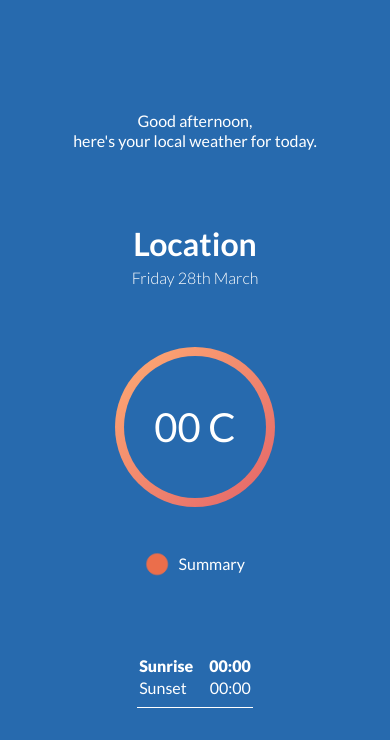
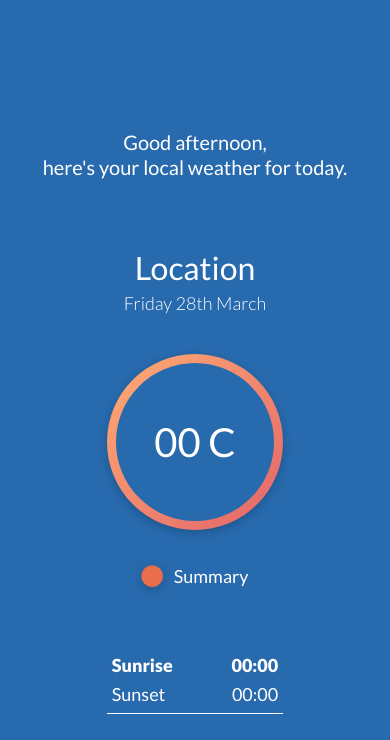
Before and after one commit to Lewisdev94/weather-app, a website: page dist/index.html in a window 390 px wide. Drawn offline with Linux system fonts and the light colour scheme.

Commit message:
Added first media query

```diff
--- a/dist/index.html
+++ b/dist/index.html
@@ -25,11 +25,12 @@
         <h2 class="location-timezone">Location</h2>
         <p class="date-display">Friday 28th March</p>
       </div>
-
+      <div class="bottom-flex">
         <div class="temperature-section">
           <p><span class="deg-num">00</span></p>
           <p>&nbsp;<span class="deg-letter">C</span></p>
         </div>
+        <div class="icon-sunrise-flex">
           <div class="description-section">
             <img id="weather-icon" src="images/default_icon.png" alt="image" />
             <div class="temperature-description">summary</div>
@@ -37,16 +38,15 @@
 
           <div class="sunrise-set-section">
             <div class="label">
-          <span class="sun-bold">Sunrise</span>
+              <span class="sun-bold sunrise">Sunrise</span>
               <span>Sunset</span>
             </div>
             <div class="times">
-          <span class="sunrise-time sun-bold ">00:00</span>
+              <span class="sunrise-time sunrise sun-bold">00:00</span>
               <span class="sunset-time ">00:00</span>
             </div>
-        <!-- <div class="times"></div>
-        <p class="sun"><span class="sunrise-time sun-time">00:00</span></p>
-        <p class="sun"><span class="sunset-time sun-time">00:00</span></p> -->
+          </div>
+        </div>
       </div>
     </div>
     <script src="index.js"></script>
--- a/dist/index.js
+++ b/dist/index.js
@@ -157,6 +157,7 @@ function weatherFunc (data) {
   function morningTheme () {
     document.querySelector('.sunrise-set-section').classList.add('sunrise-set-section-black')
     document.querySelector('.container').classList.add('black', 'morning')
+    document.body.classList.add('morning')
     if (temperatureC >= 16) {
       document.querySelector('.temperature-section').classList.add('temperature-section-morning-hot')
     } else {
@@ -166,6 +167,7 @@ function weatherFunc (data) {
 
   function afternoonTheme () {
     document.querySelector('.container').classList.add('white', 'afternoon')
+    document.body.classList.add('afternoon')
     if (temperatureC >= 16) {
       document.querySelector('.temperature-section').classList.add('temperature-section-afternoon-hot')
     } else {
@@ -174,6 +176,7 @@ function weatherFunc (data) {
   }
   function eveningTheme () {
     document.querySelector('.container').classList.add('white', 'evening')
+    document.body.classList.add('evening')
     if (temperatureC >= 16) {
       document.querySelector('.temperature-section').classList.add('temperature-section-evening-hot')
     } else {
--- a/dist/style.css
+++ b/dist/style.css
@@ -8,10 +8,12 @@
 }
 
 body {
-  background: #276aae;
   font-family: Lato, sans-serif;
   color: #fff;
+  background: #276aae;
   height: 100vh;
+  display: flex;
+  font-size: 1rem;
 }
 
 /* ==== LAYOUT ==== */
@@ -19,19 +21,21 @@ body {
 .container {
   display: flex;
   flex-direction: column;
-  justify-content: space-evenly;
+  justify-content: center;
   align-items: center;
-  height: 100vh;
+  margin: 8rem auto 8rem;
+  max-width: 92%;
 }
 
 /* MESSAGE */
 
 .welcome-msg-section {
-  margin-top: 5vh;
   text-align: center;
-  font-size: 1rem;
-  line-height: 20px;
+  font-size: 1.25em;
+  line-height: 25px;
   font-weight: 500;
+
+  margin-bottom: 4rem;
 }
 
 /* TEMPERATURE */
@@ -44,15 +48,16 @@ body {
   background-image: linear-gradient(#276aae, #276aae), linear-gradient(135deg, #ffac73, #e36469);
   background-origin: border-box;
   background-clip: content-box, border-box;
-  min-height: 4em;
-  width: 4em;
+  min-height: 11rem;
+  width: 11rem;
   justify-content: center;
   align-items: center;
   text-align: center;
-  font-size: 2.5rem;
+  font-size: 2.5em;
   font-weight: 500;
   cursor: pointer;
-  margin: -1vh 0 -4vh;
+  filter: drop-shadow(0 0.2rem 0.25rem rgba(0, 0, 0, 0.2));
+  margin-bottom: 1.5rem;
 }
 
 /* THEME CHANGE */
@@ -109,15 +114,16 @@ body {
   align-items: center;
   text-transform: capitalize;
   flex-wrap: wrap;
-  font-size: 1rem;
+  font-size: 1.125em;
   font-weight: 400;
-
   padding-right: 0.65em;
+  margin-bottom: 3.5rem;
 }
 
 .description-section img {
   height: 44px;
   width: 44px;
+  filter: drop-shadow(0 0.2rem 0.25rem rgba(0, 0, 0, 0.2));
 }
 
 /* SUNRISE */
@@ -125,13 +131,19 @@ body {
 .sunrise-set-section {
   display: flex;
   border-bottom: 1px #fff solid;
+  font-size: 1.125em;
 
-  margin-bottom: 8vh;
-  padding: 0 0.125em 0.5em 0.125em;
+  justify-content: space-between;
+
+  padding: 0 0.3rem 0.5rem;
 }
 
 .sunrise-set-section-black {
   border-bottom: 1px #000 solid;
+}
+
+.sunrise {
+  padding-bottom: 0.4rem;
 }
 
 .label,
@@ -160,12 +172,40 @@ body {
 }
 
 .location-timezone {
-  font-size: 2rem;
+  font-size: 2em;
+  font-weight: 500;
   line-height: 48px;
 }
 
 .date-display {
   text-transform: capitalize;
-  font-size: 1rem;
+  font-size: 1.125em;
   font-weight: 300;
+  margin-bottom: 2.5rem;
 }
+
+.bottom-flex {
+  display: flex;
+  flex-direction: column;
+}
+.icon-sunrise-flex {
+  display: flex;
+  flex-direction: column;
+}
+
+@media screen and (max-device-height: 570px) {
+  .container {
+    margin: 1rem auto 1rem;
+  }
+  .welcome-msg-section {
+    margin-bottom: 2rem;
+  }
+  .description-section {
+    margin-bottom: 2rem;
+  }
+
+  .temperature-section {
+    min-height: 8rem;
+    width: 8rem;
+  }
+}
```
Also changed, not shown: README.md. Lines whose indentation alone changed are shown as unchanged.
